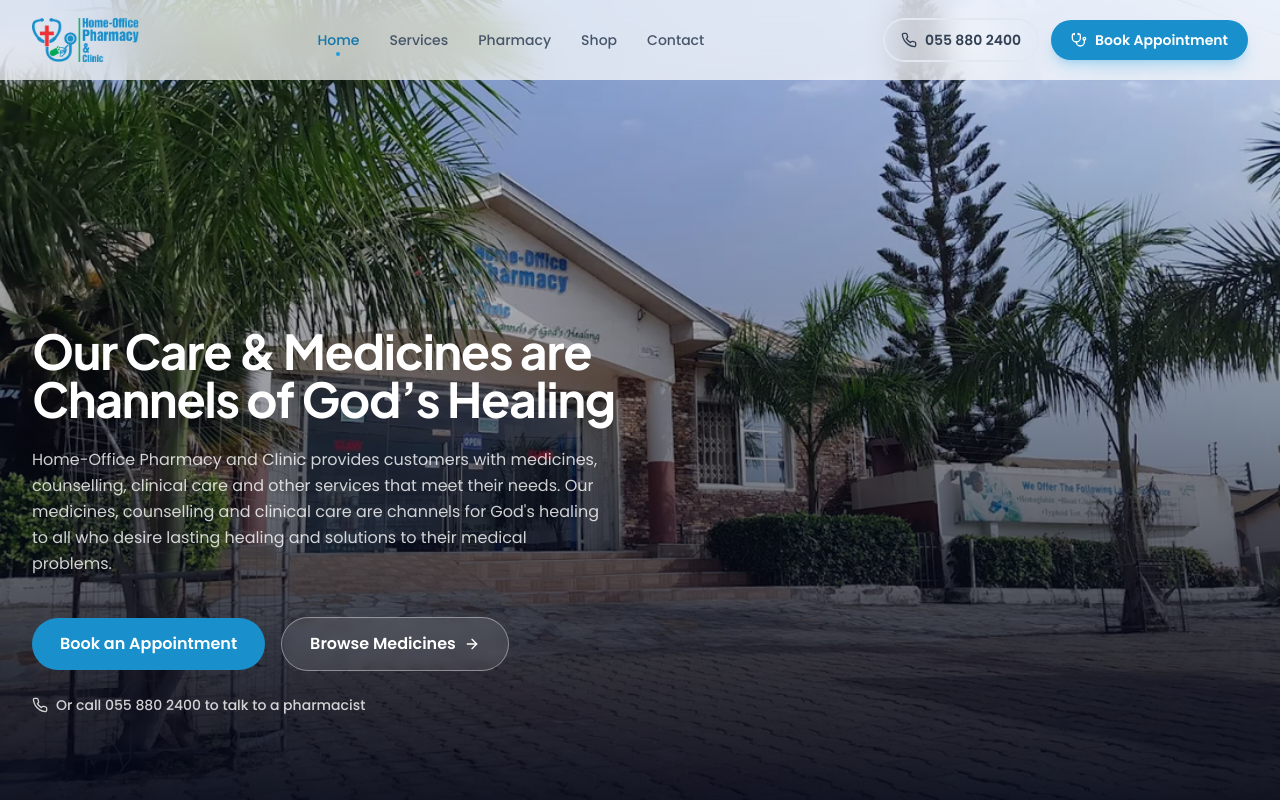
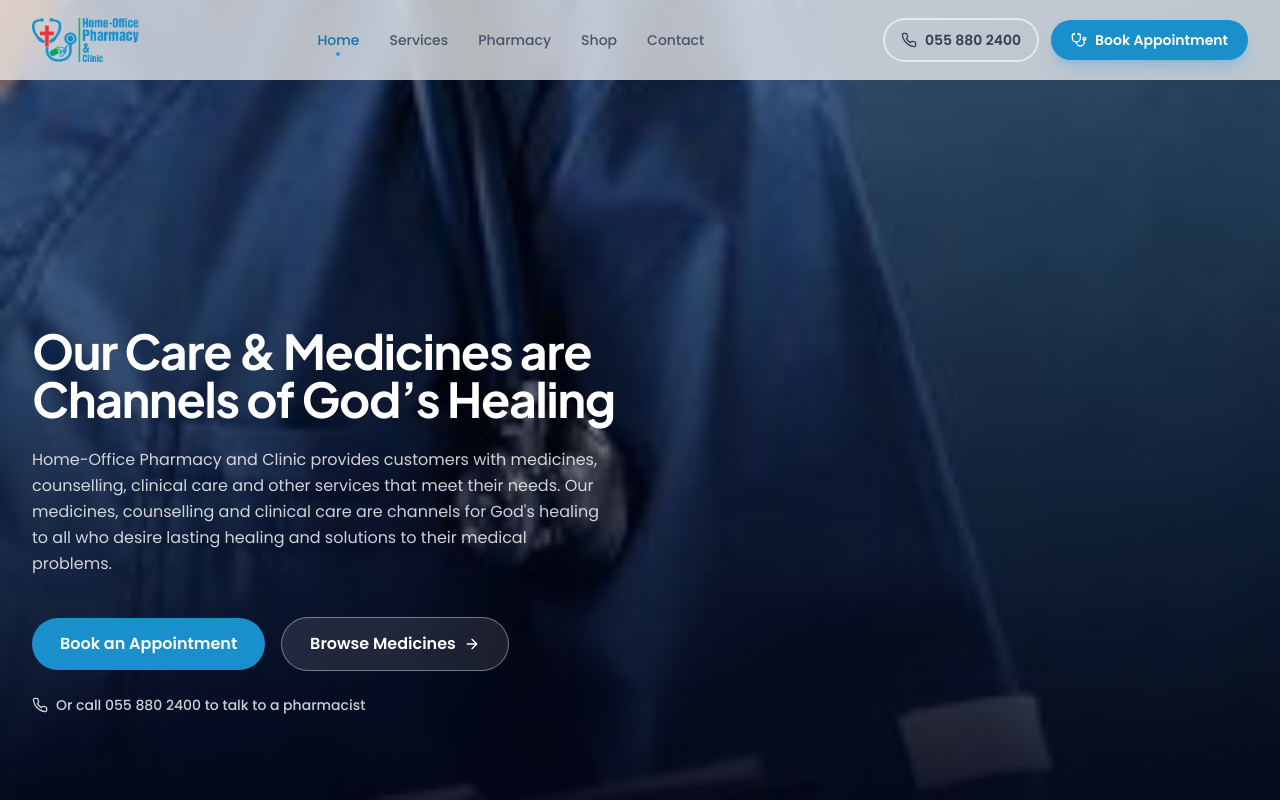
Before and after one commit to jamesjnr1/Home-Office, a React (Vite) app: page / in a window 1280 px wide. Shown: the top 800 px of the page. Built offline with nearby package versions, Linux system fonts and the light colour scheme; a web font is replaced by a local one.

Commit message:
Swap homepage hero photo for pharmacy staff/stethoscope image
Co-Authored-By: Claude Sonnet 5 <noreply@anthropic.com>
Claude-Session: https://claude.ai/code/session_01SU8MFXEEZarJb56nzjiQEA

```diff
--- a/src/pages/Home.tsx
+++ b/src/pages/Home.tsx
@@ -37,8 +37,8 @@ export default function Home() {
       {/* ===== HERO — full-height photo, text pinned to the bottom ===== */}
       <section id="home" className="relative flex min-h-screen w-full flex-col justify-end overflow-hidden pb-16 pt-32 sm:pb-20">
         <img
-          src="/images/storefront-1.png"
-          alt="Home-Office Pharmacy & Clinic storefront at Buduburam, Estate Junction"
+          src="/images/hero-staff.png"
+          alt="Home-Office Pharmacy & Clinic pharmacy team member in scrubs with a stethoscope"
           className="absolute inset-0 h-full w-full object-cover"
           loading="eager"
         />
```
Also changed, not shown: public/images/hero-staff.png (added).
